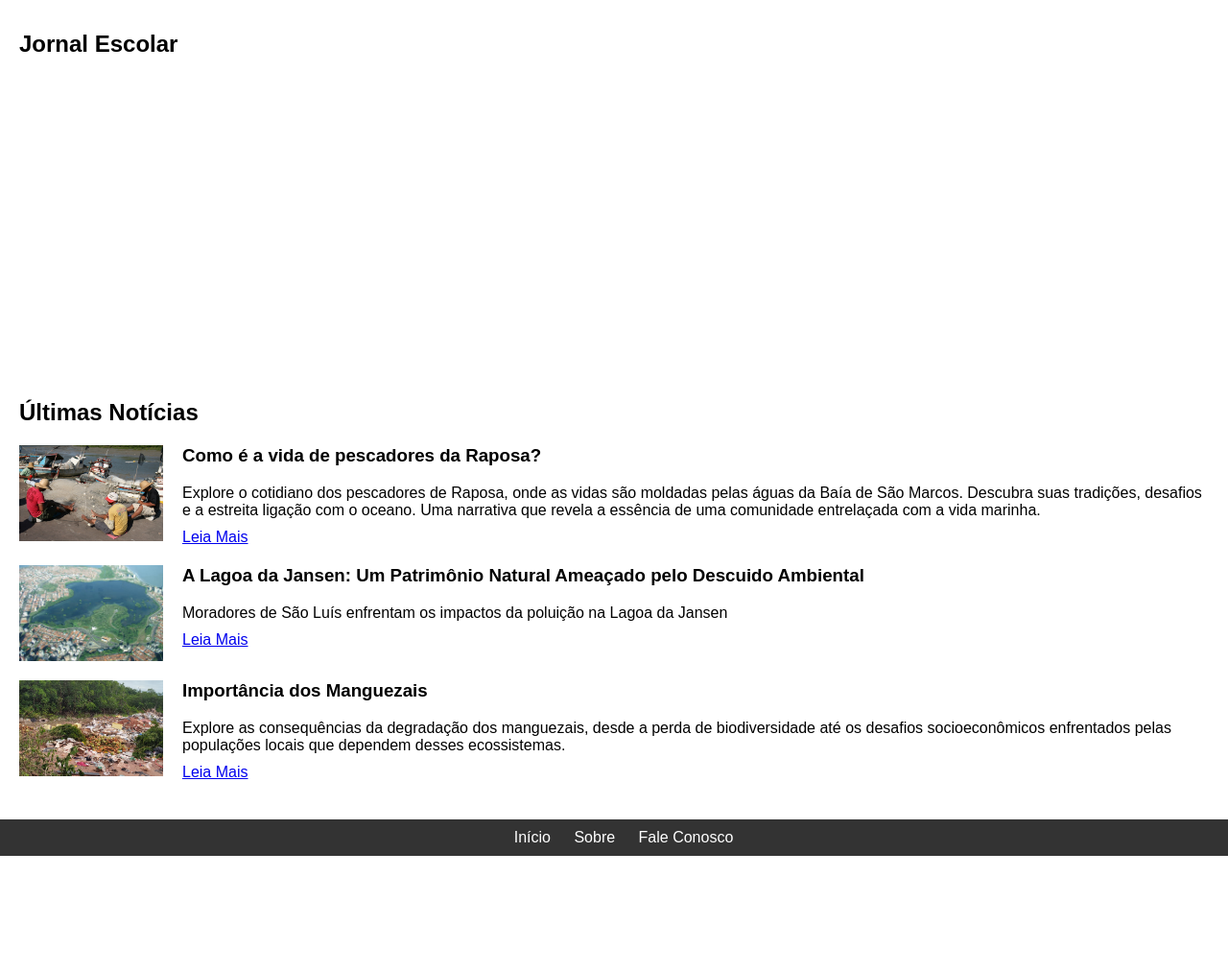
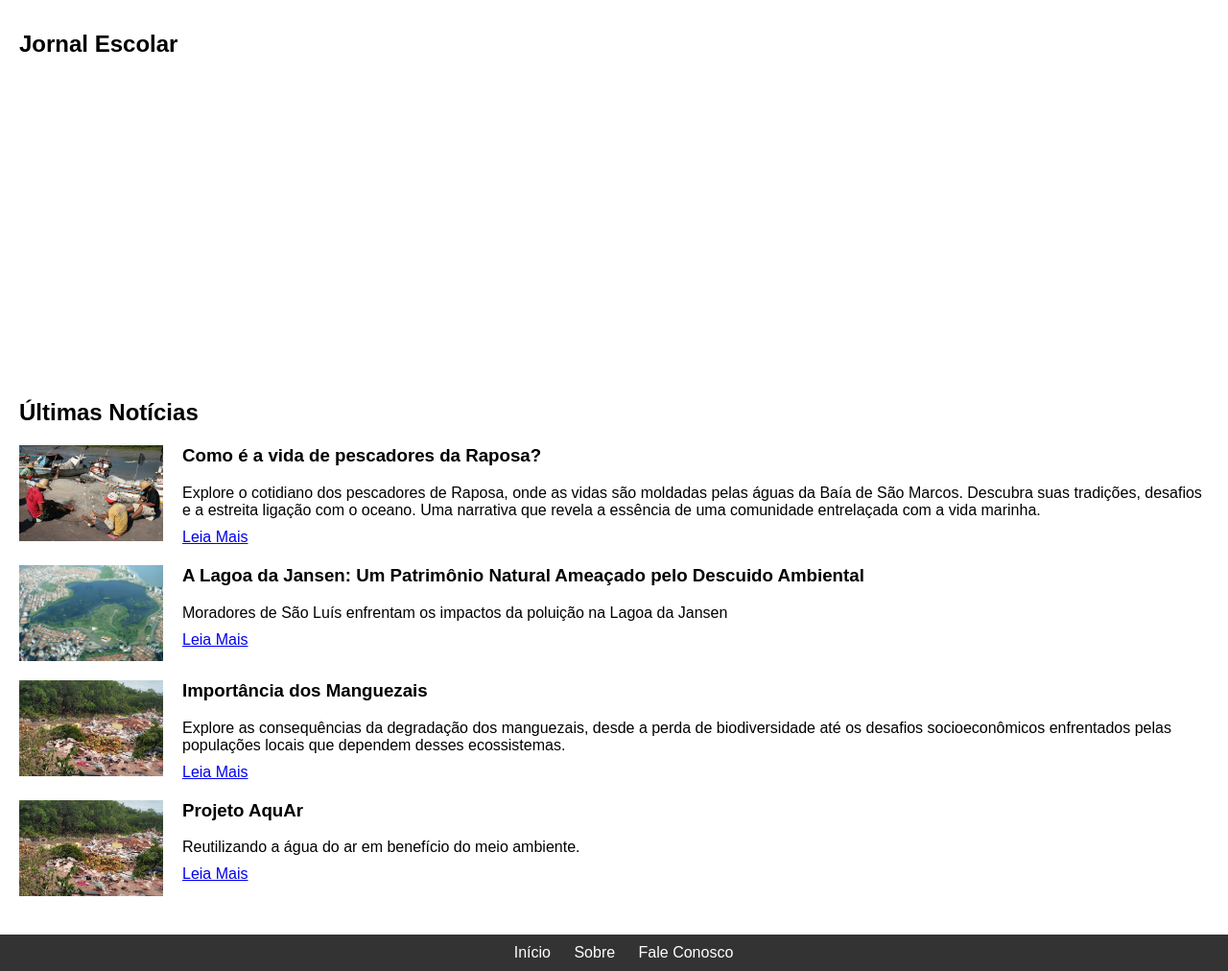
Before and after one commit to gabriel2assuncao/marazul-website, a plain HTML site: page gpt/index.html in a window 1280 px wide. Shown: the part 55-1067 px from the top of the page at 96% size. Before the commit the page ends 947 px from the top, so only its background shows below. Drawn offline with Linux system fonts and the light colour scheme; files whose address does not match are found by name.

Commit message:
descrevendo o artigo

```diff
--- a/gpt/index.html
+++ b/gpt/index.html
@@ -123,6 +123,17 @@
             </div>
             <!-- Adicione mais artigos conforme necessário -->
             </section>
+
+        </section>
+    </div>
+    <div class="artigo">
+        <img src="../images/manguezal-poluição.png" alt="Artigo 4">
+        <div class="descricao">
+            <h3>Projeto AquAr</h3>
+            <p>Reutilizando a água do ar em benefício do meio ambiente.</p>
+            <a href="artigo4.html">Leia Mais</a>
+        </div>
+        </section>
     </main>
 
     <footer>
```
